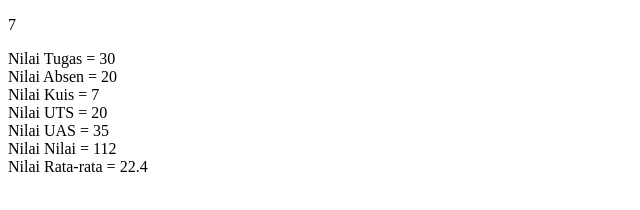
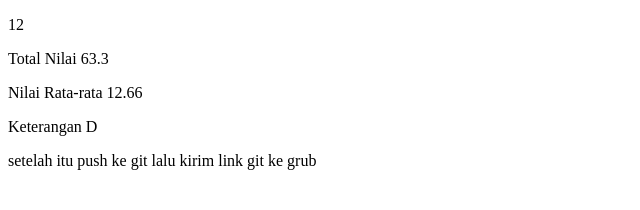
Before and after one commit to fiskaapria-web/tugas1web, a plain HTML site: page aritmatic.html in a window 1280 px wide. Shown: the whole page, without its empty margins (0-640 px from the left). Drawn offline with Linux system fonts and the light colour scheme.

Commit message:
tambah latihan js

```diff
--- a/aritmatic.html
+++ b/aritmatic.html
@@ -2,38 +2,66 @@
 <html lang="en">
 <head>
     <meta charset="UTF-8">
+    <meta http-equiv="X-UA-Compatible" content="IE=edge">
     <meta name="viewport" content="width=device-width, initial-scale=1.0">
     <title>Document</title>
 </head>
 <body>
+    <p id="demo"></p>
+    <p id="total"></p>
+    <p id="rat"></p>
+    <p id="text"></p>
+    <script>
+       let x=5;
+       let y=7;
+       let z=x+y ;
+       document.getElementById("demo").innerHTML = z;
 
-<p id="demo"></p>
 
-<script>
-let x = 5;
-let y = 2;
-let z = x + y;
-document.getElementById("demo").innerHTML = z;
+ /* Kasus adalah
+    menghitung nilai mahasiswa dimana
+    nilai tugas = 10 persen
+    nilai absen = 20 persen
+    nilai quis  = 5 persen
+    nilai uts   = 20 persen
+    nilai uas   = 35 persen
+    total nilai
+    nilai rata-rata
+    */
 
-let tugas = 30;
-let absen = 20;
-let kuis = 7;
-let uts = 20;
-let uas = 35;
+    let text, nt,na,nq,nut, nuas, tot, rat;
+    nt=70;
+    na=78;
+    nq=89;
+    nut=50;
+    nuas=75;
 
-let totalNilai = tugas + absen + kuis + uts + uas;
+    tot=(nt*0.1)+(na*0.2)+(nq*0.05)+(nut*0.20)+(nuas*0.35);
+    rat=tot/5;
 
-let rataRata = totalNilai / 5;
+    if (tot > 90) {
+        text = "A";
+    }
+    else if (tot > 80) {
+        text = "B";
+    }
+    else if (tot > 70) {
+        text = "C";
+    }
+    else if (tot > 60) {
+        text = "D";
+    }
+    else {
+        text = "E";
+    }
 
-document.write("Nilai Tugas = " + tugas + "<br>");
-document.write("Nilai Absen = " + absen + "<br>");
-document.write("Nilai Kuis = " + kuis + "<br>");
-document.write("Nilai UTS = " + uts + "<br>");
-document.write("Nilai UAS = " + uas + "<br>");
-document.write("Nilai Nilai = " + totalNilai + "<br>");
-document.write("Nilai Rata-rata = " + rataRata + "<br>");
+    document.getElementById("total").innerHTML = "Total Nilai " +tot;
+    document.getElementById("rat").innerHTML = "Nilai Rata-rata " +rat;
+    document.getElementById("text").innerHTML = "Keterangan " +text;
 
-</script>
 
+ </script>
+
+    setelah itu push ke git lalu kirim link git ke grub
 </body>
 </html>
```
